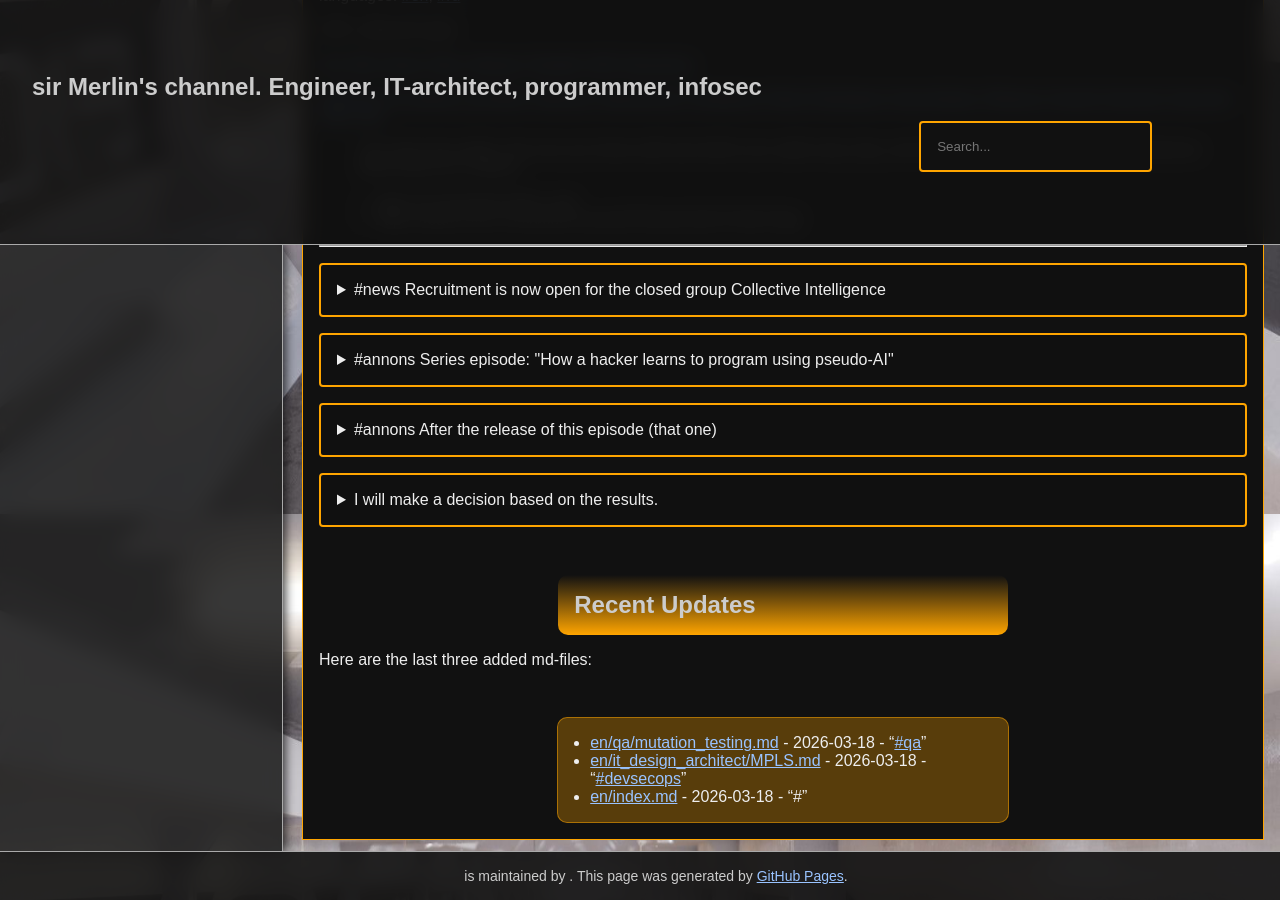
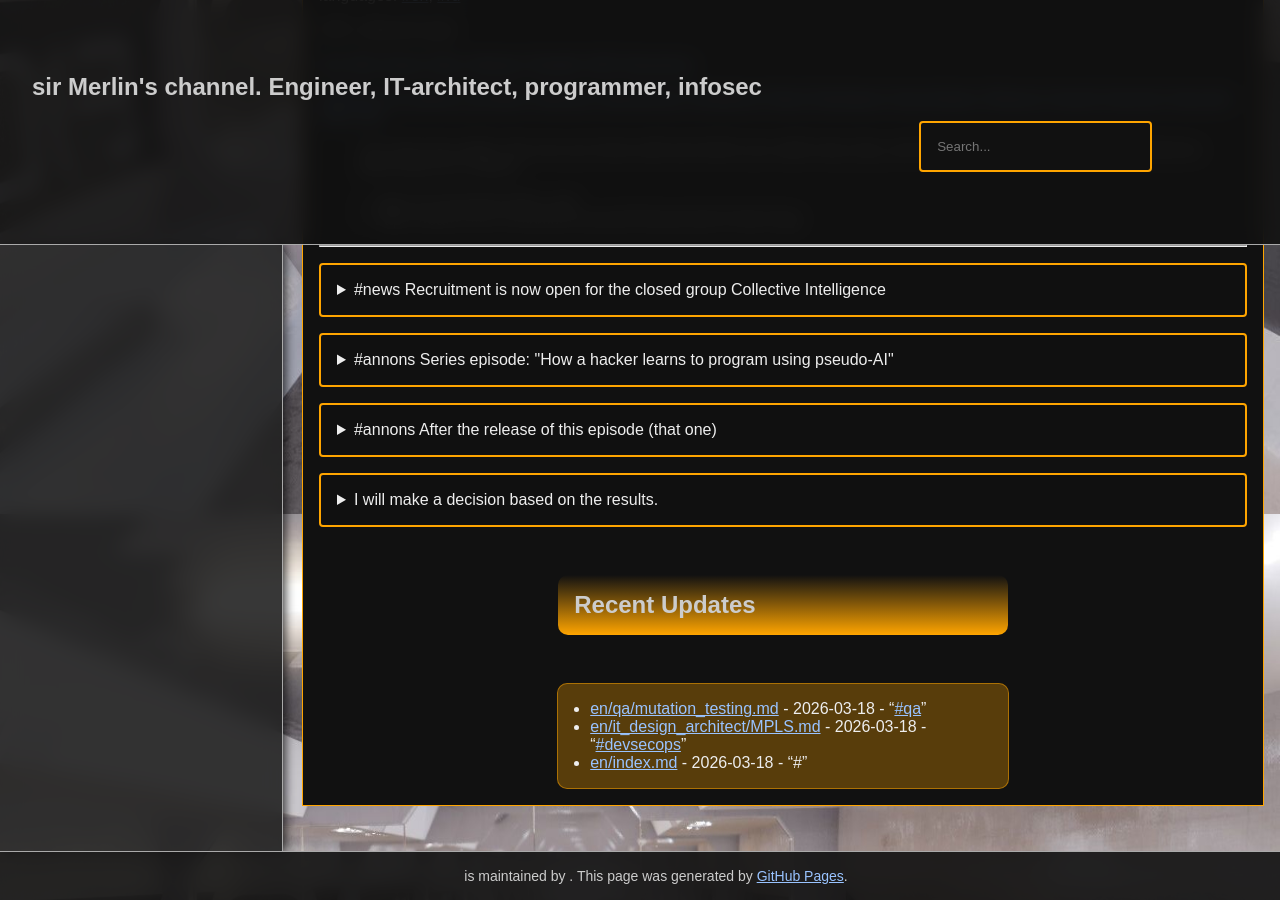
Before and after one commit to cybermerlin/CyberMerlin, a Jekyll site: the page built from index.md, in a window 1280 px wide and 900 px high, scrolled down 386 px. Built offline with Jekyll 4.4.1, drawn with Linux system fonts in a browser that asks for light colours; comment, search, counter and statistics services are not loaded.

Commit message:
fix: update recent updates section to remove outdated text and streamline content

```diff
--- a/index.md
+++ b/index.md
@@ -83,8 +83,6 @@ Participation/activity ranks will also be introduced 😉
 
 ## Recent Updates
 
-Here are the last three added md-files:
-
 - [en/qa/mutation_testing.md](en/qa/mutation_testing.md) - 2026-03-18 - "[#qa](../)"
 - [en/it_design_architect/MPLS.md](en/it_design_architect/MPLS.md) - 2026-03-18 - "[#devsecops](../../devsecops)"
 - [en/index.md](en/index.md) - 2026-03-18 - "#"
```
Also changed, not shown: 1 other file.
